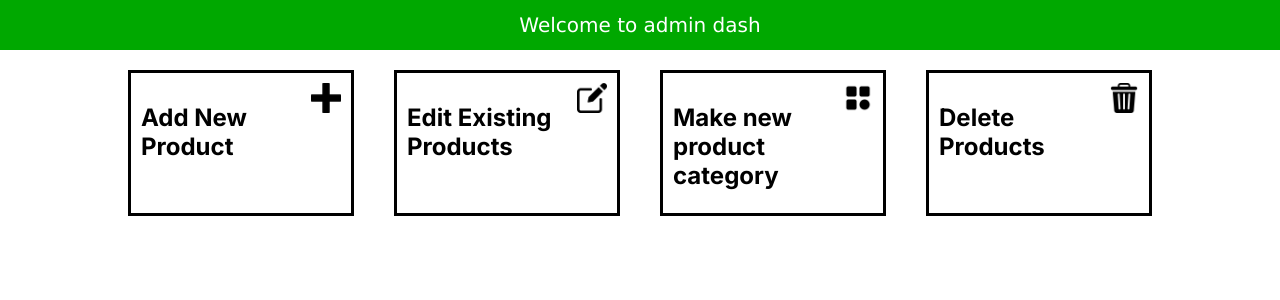
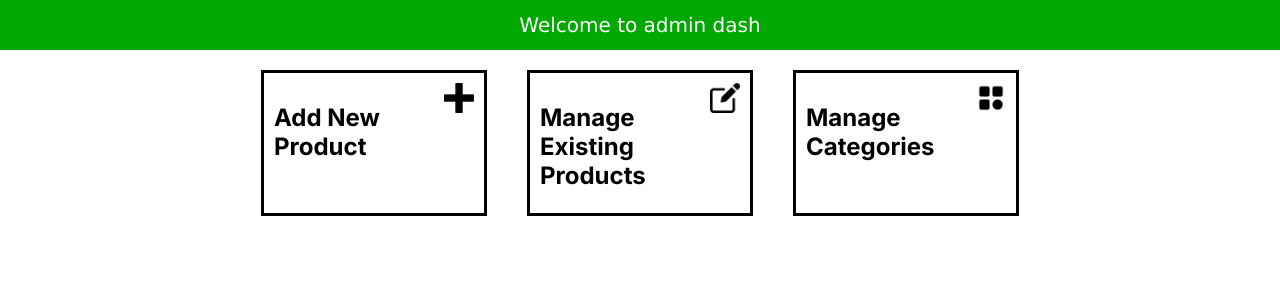
Before and after one commit to IntriguedDeveloper/pantry-pulse, a Next.js app: page /admin/dashboard in a window 1280 px wide. Shown: the top 300 px of the page. Built offline with nearby package versions, Linux system fonts and the light colour scheme; a web font is replaced by a local one.

Commit message:
fix(dom) : added redirect to category page

```diff
--- a/app/admin/dashboard/page.js
+++ b/app/admin/dashboard/page.js
@@ -4,7 +4,7 @@ import addProductIcon from "/public/admin/addProductIcon.png";
 import editProductIcon from "/public/admin/editProductIcon.png";
 import productCategoryIcon from "/public/admin/productCategoriesIcon.png";
 import deleteProductIcon from "/public/admin/bin.png";
-
+//TODO : create page to manage existing products
 export default function AdminDashboard() {
   return (
     <div>
@@ -15,12 +15,13 @@ export default function AdminDashboard() {
           image={addProductIcon}
           routePath={"./dashboard/addProduct"}
         ></Card>
-        <Card title={"Edit Existing Products"} image={editProductIcon}></Card>
+        <Card title={"Manage Existing Products"} image={editProductIcon}></Card>
         <Card
-          title={"Make new product category"}
+          title={"Manage Categories"}
           image={productCategoryIcon}
+          routePath={"./dashboard/addProductCategories"}
         ></Card>
-        <Card title={"Delete Products"} image={deleteProductIcon}></Card>
+
       </div>
     </div>
   );
```
